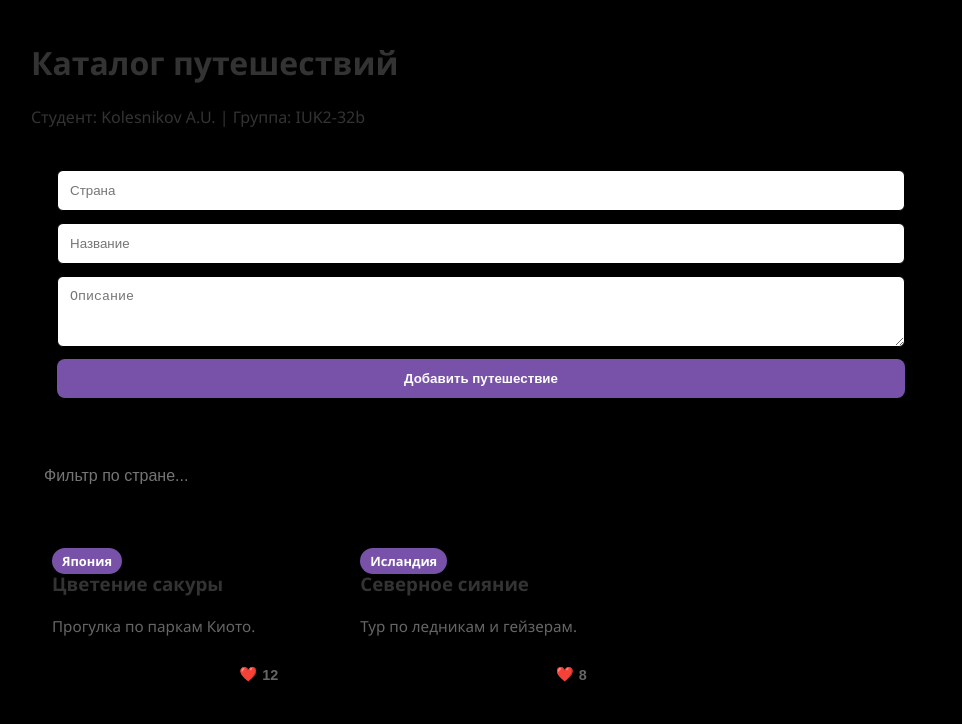
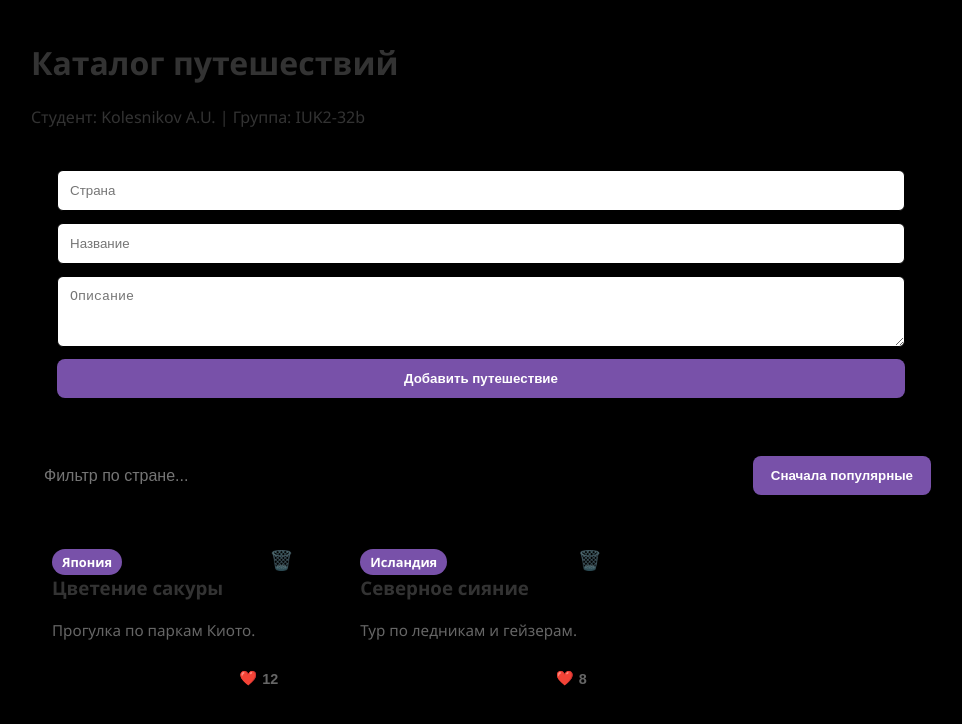
Before and after one commit to arseniyn77-boop/demo, a React (Create React App) app: page / in a window 1280 px wide. Shown: the top 724 px of the page, without its empty margins (159-1121 px from the left). Built offline with nearby package versions, Linux system fonts and the light colour scheme.

Commit message:
жс кномпок

```diff
--- a/src/App.js
+++ b/src/App.js
@@ -8,10 +8,18 @@ const App = () => {
   ]);
 
   const [filter, setFilter] = useState('');
+  const [sortByLikes, setSortByLikes] = useState(false); // Состояние для сортировки
   const [newTravel, setNewTravel] = useState({ country: '', title: '', desc: '' });
 
   const handleLike = (id) => {
     setTravels(travels.map(t => t.id === id ? { ...t, likes: t.likes + 1 } : t));
+  };
+
+  // НОВЫЙ ФУНКЦИОНАЛ: Удаление
+  const handleDelete = (id) => {
+    if (window.confirm('Вы точно хотите удалить это путешествие?')) {
+      setTravels(travels.filter(t => t.id !== id));
+    }
   };
 
   const handleSubmit = (e) => {
@@ -21,16 +29,16 @@ const App = () => {
     setNewTravel({ country: '', title: '', desc: '' });
   };
 
-  const filteredTravels = travels.filter(t =>
-    t.country.toLowerCase().includes(filter.toLowerCase())
-  );
+  // Логика фильтрации и сортировки
+  const processedTravels = travels
+    .filter(t => t.country.toLowerCase().includes(filter.toLowerCase()))
+    .sort((a, b) => sortByLikes ? b.likes - a.likes : 0); // Сортировка по лайкам
 
   return (
     <div className="container">
       <h1>Каталог путешествий</h1>
       <p className="student-info">Студент: Kolesnikov A.U. | Группа: IUK2-32b</p>
 
-      {/* Форма добавления */}
       <form onSubmit={handleSubmit} className="add-form">
         <input
           placeholder="Страна"
@@ -51,20 +59,36 @@ const App = () => {
         <button type="submit">Добавить путешествие</button>
       </form>
 
-
-      <div className="filter-section">
+      <div className="filter-section" style={{ display: 'flex', gap: '10px', alignItems: 'center' }}>
         <input
           type="text"
           placeholder="Фильтр по стране..."
           onChange={(e) => setFilter(e.target.value)}
+          style={{ flex: 1 }}
         />
+
+        <button
+          onClick={() => setSortByLikes(!sortByLikes)}
+          style={{ background: sortByLikes ? '#ff4757' : 'var(--accent-purple)' }}
+        >
+          {sortByLikes ? 'Сбросить сортировку' : 'Сначала популярные'}
+        </button>
       </div>
 
+      <div className="grid">
+        {processedTravels.map(t => (
+          <div key={t.id} className="card">
+            <div style={{ display: 'flex', justifyContent: 'space-between', alignItems: 'flex-start' }}>
+              <span className="badge">{t.country}</span>
 
-      <div className="grid">
-        {filteredTravels.map(t => (
-          <div key={t.id} className="card">
-            <span className="badge">{t.country}</span>
+              <button
+                onClick={() => handleDelete(t.id)}
+                className="delete-btn"
+                title="Удалить"
+              >
+                🗑️
+              </button>
+            </div>
             <h3>{t.title}</h3>
             <p>{t.desc}</p>
             <div className="card-footer">
```
